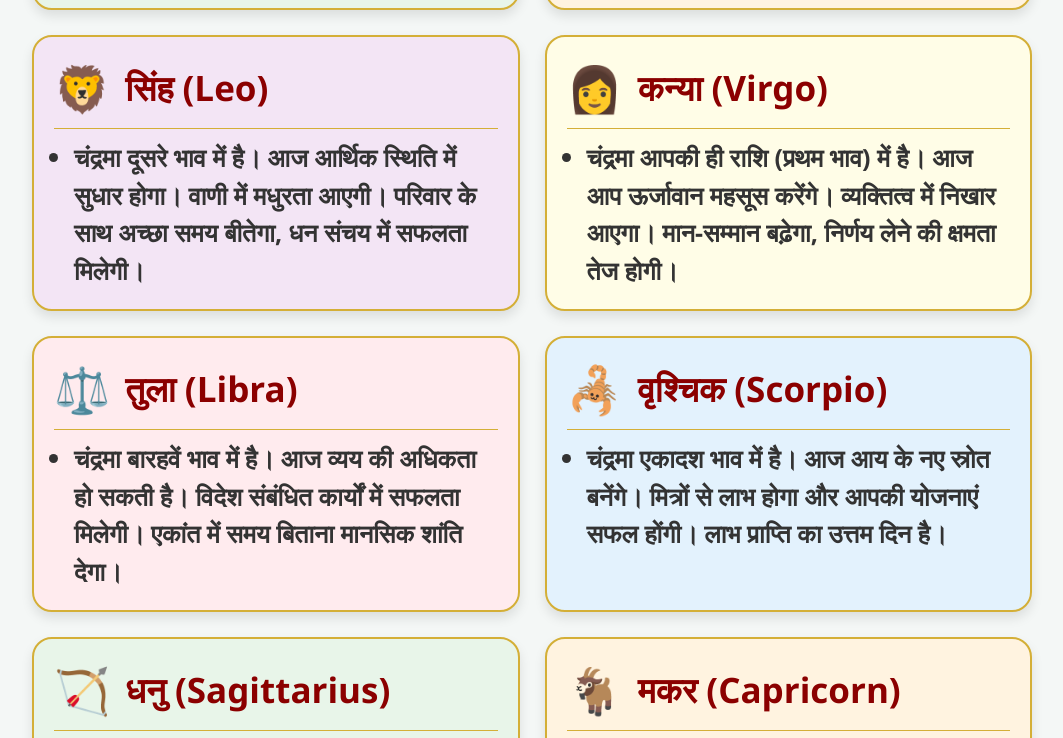
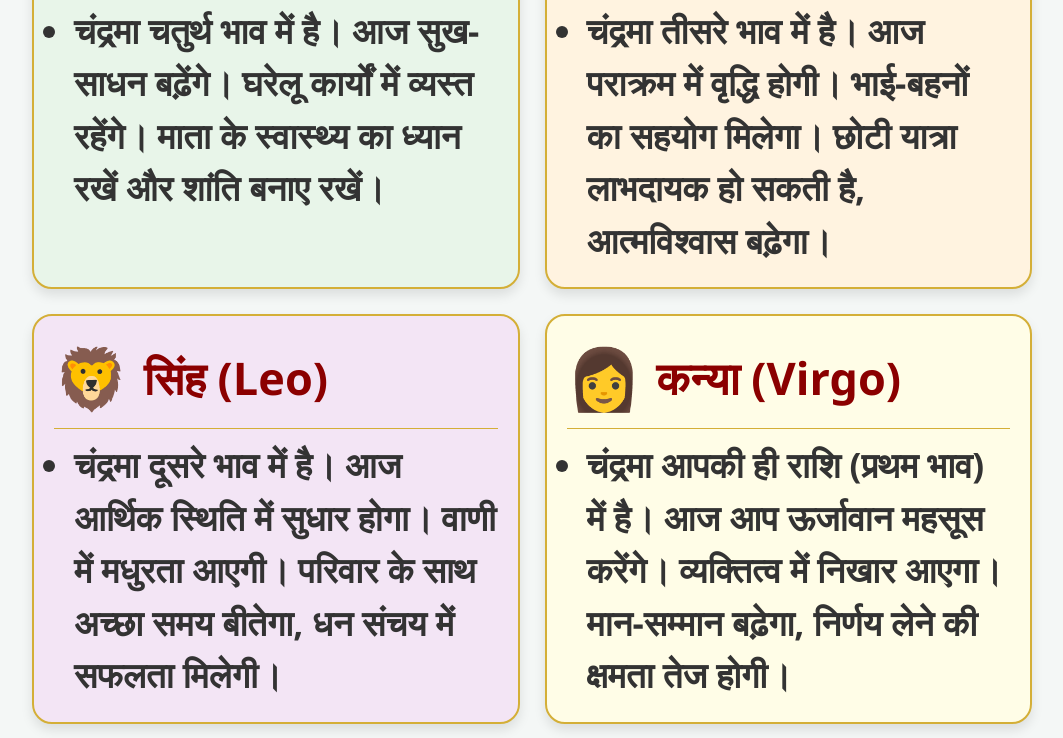
Before and after one commit to neerajsml1978-alt/Kalchakra, a plain HTML site: page index.html in a window 1280 px wide. Shown: the part 658-1396 px from the top of the page, without its empty margins (108-1171 px from the left). Drawn offline with nearby package versions, Linux system fonts and the light colour scheme.

Commit message:
Update style.css

```diff
--- a/style.css
+++ b/style.css
@@ -44,14 +44,14 @@ body {
     margin-bottom: 10px;
 }
 
-.rashi-icon { font-size: 45px; margin-right: 15px; }
-.card-header h3 { margin: 0; color: #8b0000; font-size: 35px; }
+.rashi-icon { font-size: 60px; margin-right: 15px; }
+.card-header h3 { margin: 0; color: #8b0000; font-size: 45px; }
 
 .analysis-list {
     list-style-type: disc;
     padding-left: 20px;
     margin: 0;
-    font-size: 25px;
+    font-size: 35px;
     font-weight: 1000;
     color: #333;
     line-height: 1.5;
```
